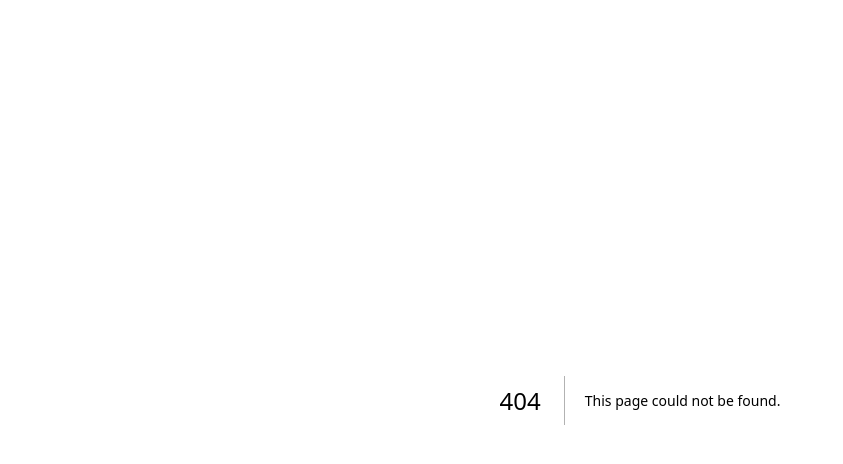
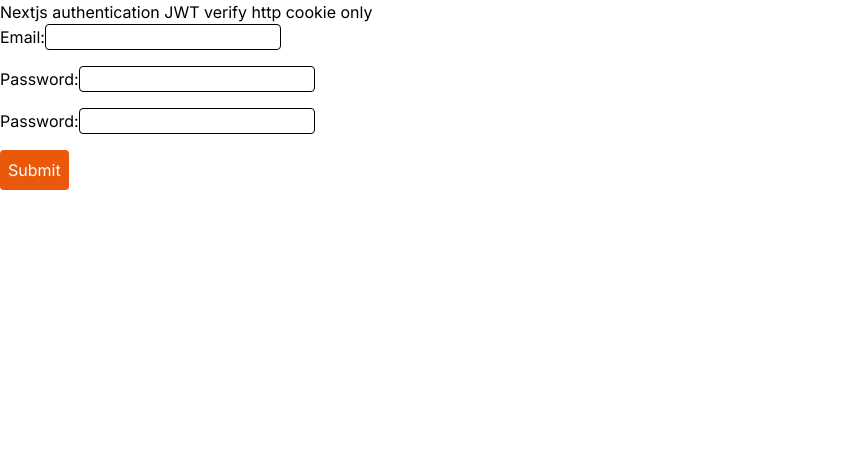
Before and after one commit to dincerulker/Next.js-Auth-Login-Register-Logout-JWT-HTTPOnly-Cookie, a Next.js app: page /reset-password in a window 1280 px wide. Before the commit this address had no page. Shown: the top 464 px of the page, without its empty margins (0-843 px from the left). Built offline with nearby package versions, Linux system fonts and the light colour scheme.

Commit message:
forgot password added

```diff
--- /dev/null
+++ b/app/forgot-password/page.tsx
@@ -0,0 +1,54 @@
+"use client";
+
+import axios, { AxiosError } from 'axios';
+import Link from 'next/link';
+import { useRouter } from "next/navigation";
+import React from 'react'
+
+function ForgotPassword() {
+
+    const { push } = useRouter();
+
+    const handleSubmit = async (event: React.FormEvent<HTMLFormElement>) => {
+        event.preventDefault();
+
+        const payload = {
+            email: event.currentTarget.email.value,
+        };
+
+        try {
+            const { status } = await axios.post("https://pushouseinternal.fcanmekikoglu.repl.co/auth/forgot-password", payload);
+
+            if (status === 201) {
+                push("/reset-password");
+            }
+
+        } catch (e) {
+            return null;
+        }
+    };
+
+  return (
+    <form onSubmit={handleSubmit} className="flex flex-col gap-4">
+          <div>
+              <label htmlFor="email">Email:</label>
+              <input
+                  type="text"
+                  id="email"
+                  name="email"
+                  required
+                  className="border rounded border-black"
+              />
+          </div>
+          <button
+              type="submit"
+              className="p-2 bg-orange-600 text-white w-fit rounded"
+          >
+              Submit
+          </button>
+
+    </form>
+  )
+}
+
+export default ForgotPassword
--- a/app/page.tsx
+++ b/app/page.tsx
@@ -1,6 +1,7 @@
 "use client";
 
 import axios, { AxiosError } from "axios";
+import Link from "next/link";
 import { useRouter } from "next/navigation";
 
 export default function Home() {
@@ -49,7 +50,7 @@ export default function Home() {
 
       <form onSubmit={handleSubmit} className="flex flex-col gap-4">
         <div>
-          <label htmlFor="email">email:</label>
+          <label htmlFor="email">Email:</label>
           <input
             type="text"
             id="email"
@@ -76,6 +77,11 @@ export default function Home() {
           Submit
         </button>
       </form>
+      <div>
+        <Link style={{ color: "yellow", backgroundColor: "black" }} className="bg-yellow" href='/forgot-password'>
+          Forgot Password
+        </Link>
+      </div>
     </main>
   );
 }
--- /dev/null
+++ b/app/reset-password/page.tsx
@@ -0,0 +1,95 @@
+"use client";
+
+import axios, { AxiosError } from 'axios';
+import { useRouter } from "next/navigation";
+import React from 'react'
+
+function ResetPassword() {
+    const { push } = useRouter();
+
+    const handleSubmit = async (event: React.FormEvent<HTMLFormElement>) => {
+        event.preventDefault();
+
+        const payload = {
+            email: event.currentTarget.email.value,
+            otp: event.currentTarget.otp.value,
+            password: event.currentTarget.password.value,
+        };
+
+        try {
+            const { data, status } = await axios.post("https://pushouseinternal.fcanmekikoglu.repl.co/auth/reset-password", payload);
+
+            if (status === 201) {
+                setAuthCookies(data.accessToken, data.refreshToken);
+                push("/dashboard");
+            }
+
+            alert('Şifreniz sıfırlandı.');
+
+        } catch (e) {
+            const error = e as AxiosError;
+            alert(error.message);
+        }
+    };
+
+
+    let currentDate = new Date();
+
+    const accessTokenExpiresAt = currentDate.setDate(currentDate.getDate() + 3);
+    const refreshTokenExpiresAt = currentDate.setDate(currentDate.getDate() + 7);
+
+    const setAuthCookies = (accessToken: string, refreshToken: string) => {
+        // AccessToken cookie'yi yazdırma
+        document.cookie = `accessToken=${accessToken}; expires=${new Date(accessTokenExpiresAt).toUTCString()}; path=/;`;
+        // RefreshToken cookie'yi yazdırma
+        document.cookie = `refreshToken=${refreshToken}; expires=${new Date(refreshTokenExpiresAt).toUTCString()}; path=/;`;
+    }
+
+    return (
+        <main>
+            <h1>Nextjs authentication JWT verify http cookie only</h1>
+
+            <form onSubmit={handleSubmit} className="flex flex-col gap-4">
+                <div>
+                    <label htmlFor="email">Email:</label>
+                    <input
+                        type="text"
+                        id="email"
+                        name="email"
+                        required
+                        className="border rounded border-black"
+                    />
+                </div>
+                <div>
+                    <label htmlFor="otp">Password:</label>
+                    <input
+                        type="number"
+                        id="otp"
+                        name="otp"
+                        required
+                        className="border rounded border-black"
+                    />
+                </div>
+                <div>
+                    <label htmlFor="password">Password:</label>
+                    <input
+                        type="password"
+                        id="password"
+                        name="password"
+                        required
+                        className="border rounded border-black"
+                    />
+                </div>
+
+                <button
+                    type="submit"
+                    className="p-2 bg-orange-600 text-white w-fit rounded"
+                >
+                    Submit
+                </button>
+            </form>
+        </main>
+    );
+}
+
+export default ResetPassword
```
Also changed, not shown: 1 other file (tests, documents, lock files or other folders).
